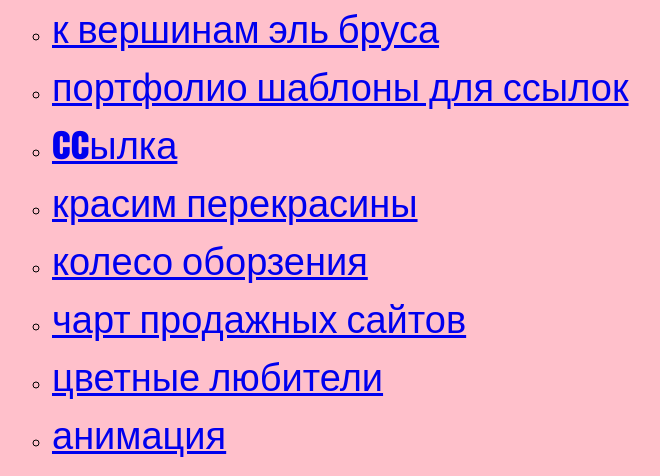
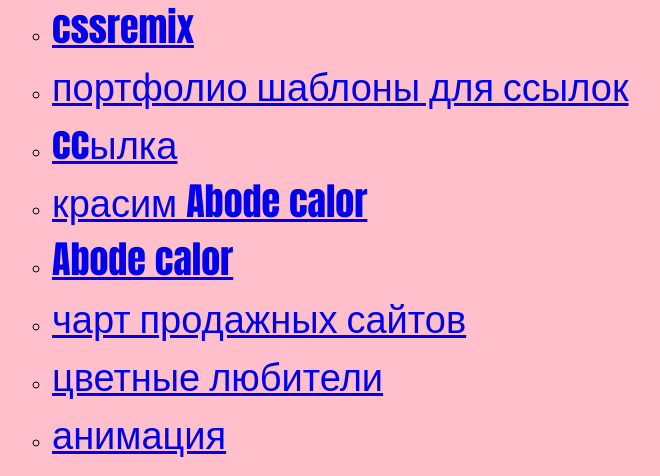
Before and after one commit to rostoSonya/diplom, a plain HTML site: page index.html in a window 1280 px wide. Shown: the part 712-1188 px from the top of the page, without its empty margins (36-696 px from the left). Drawn offline with Linux system fonts and the light colour scheme.

Commit message:
Update index.html

```diff
--- a/index.html
+++ b/index.html
@@ -23,11 +23,11 @@
 <li><a href="https://freefrontend.com/css-animation-examples/">CSS анимация<a/></li>
 <li><a href="https://hcdev.ru/learn/css3/animations/#animation_1">Анимация<a/></li>
 <li><a href="https://dribbble.com/shots/following/web-design">Dribble<a/></li>
-<li><a href="https://cssremix.com/">к вершинам эль бруса<a/></li>
+<li><a href="https://cssremix.com/">cssremix<a/></li>
 <li><a href="https://www.cssmania.com/">портфолио шаблоны для ссылок<a/></li>
 <li><a href="https://3docean.net/?auto_signin=true&_gl=1*1u8d6w4*_ga*NDMyNjg5NTI5LjE3MDQ0ODYyOTg.*_ga_ZKBVC1X78F*MTcwNDQ4NjI5OS4xLjEuMTcwNDQ4NjMyNi4wLjAuMA..&_ga=2.225649118.558704552.1704486298-432689529.1704486298">ccылка<a/></li>
-<li><a href="https://color.adobe.com/ru/color-labs/recolor-svg">красим перекрасины<a/></li>
-<li><a href="https://color.adobe.com/ru/create/color-wheel">колесо оборзения<a/></li>
+<li><a href="https://color.adobe.com/ru/color-labs/recolor-svg">красим Abode calor<a/></li>
+<li><a href="https://color.adobe.com/ru/create/color-wheel">Abode calor<a/></li>
 <li><a href="https://www.awwwards.com/">чарт продажных сайтов<a/></li>
 <li><a href="https://www.colourlovers.com/">цветные любители<a/></li>
 <li><a href="https://jsitor.com/">анимация</a></li>
```
